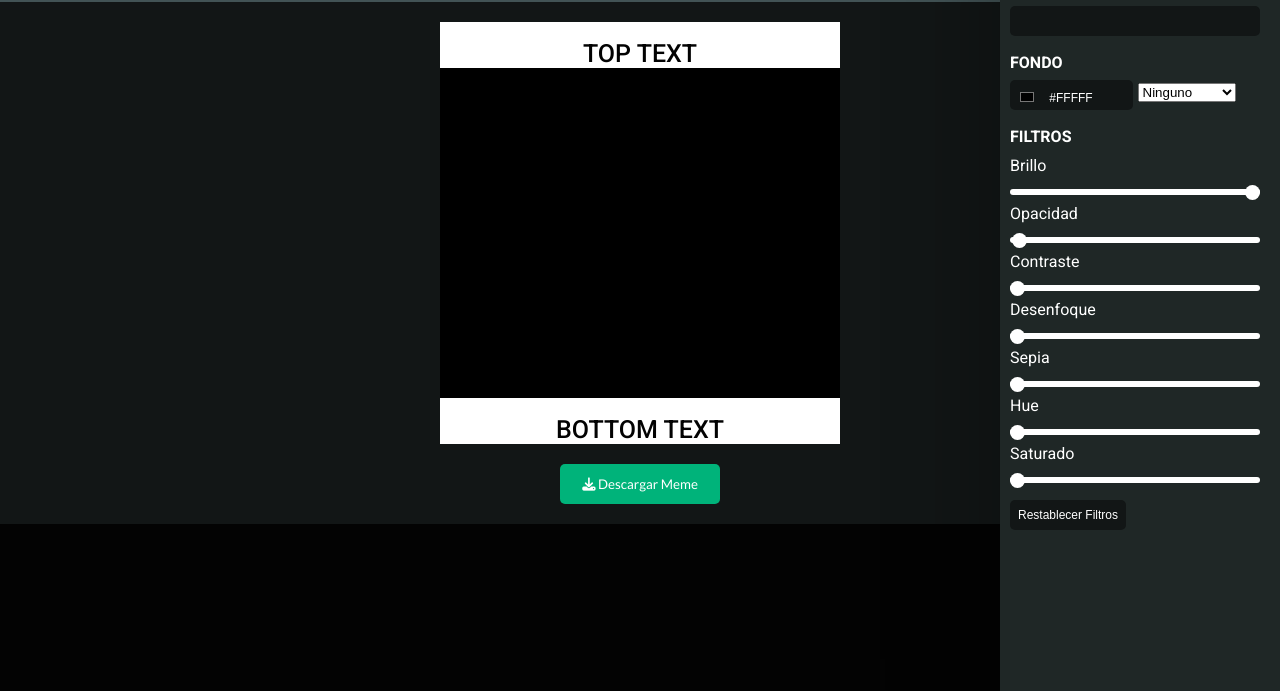
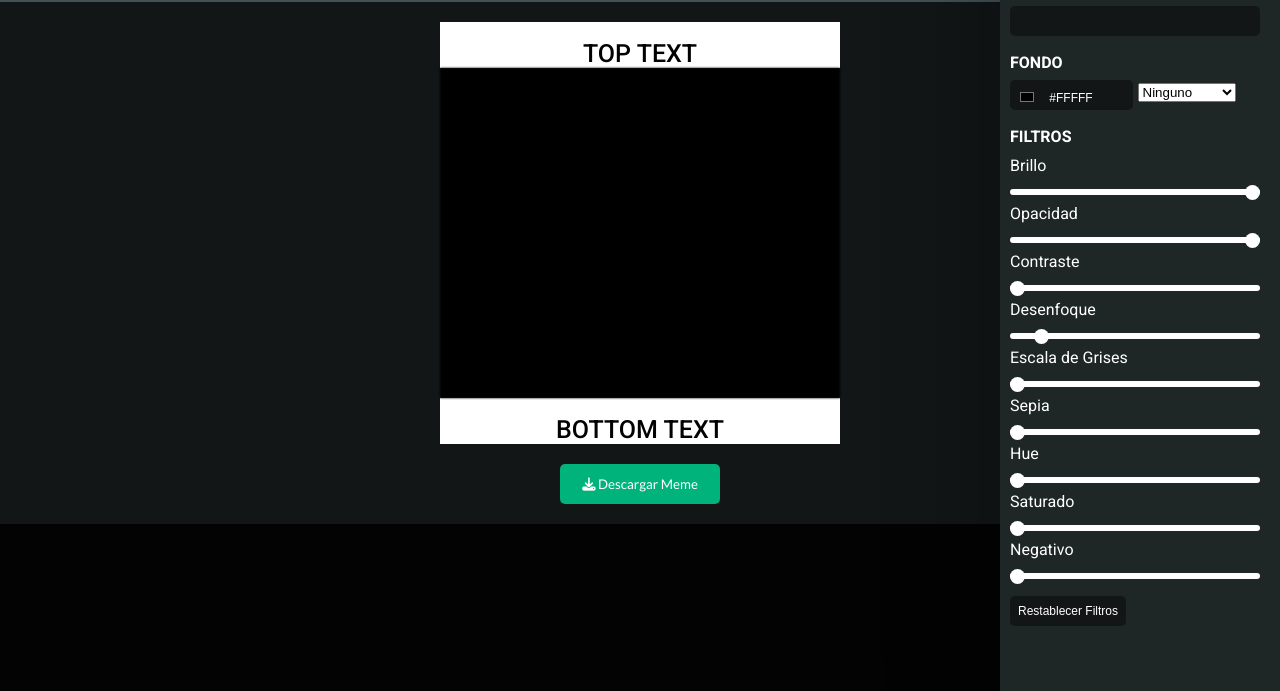
Before and after one commit to ZuriRuiz/generador-de-memes-parte-mil, a plain HTML site: page index.html in a window 1280 px wide. Both pictures are taken after a click on the button "Restablecer Filtros". Shown: the part 109-800 px from the top of the page. Drawn offline with Linux system fonts and the light colour scheme.

Commit message:
agregue filtros de la imagen y el boton de reset filtros de la imagen

```diff
--- a/app.js
+++ b/app.js
@@ -234,63 +234,48 @@ blendMode.addEventListener("input", ()=> {
     imagenMeme.style.backgroundBlendMode = blendMode.value;
 });
 
-//Sliders
-const brightness = document.getElementById("brightness-slider");
-const opacity = document.getElementById("opacity-slider");
-const contrast = document.getElementById("contrast-slider");
-const blurs = document.getElementById("blur-slider");
-const grayscale = document.getElementById("grayscale-slider");
-const sepia = document.getElementById("sepia-slider");
-const hue = document.getElementById("hue-slider");
-const saturate = document.getElementById("saturate-slider");
-const invert = document.getElementById("invert-slider");
+//Filtros de la imagen
+const brillo = document.getElementById("brillo");
+const opacidad = document.getElementById("opacidad");
+const contraste = document.getElementById("contraste");
+const desenfoque = document.getElementById("blur");
+const grises = document.getElementById("grayscale");
+const sepia = document.getElementById("sepia");
+const hue = document.getElementById("hue");
+const saturado = document.getElementById("saturado");
+const negativo = document.getElementById("negativo");
 
-const imagenFiltro = () =>{
-    imagenMeme.style.filter = `brightness(${brightness.value})
-    opacity(${opacity.value})
-    contrast(${contrast.value}%)
-    blur(${blurs.value}px)
-    grayscale(${grayscale.value}%)
-    sepia(${sepia.value}%)
-    hue-rotate(${hue.value}deg)
-    saturate(${saturate.value}%)
-    invert(${invert.value})`;
-}
+const filtrosImagen = ()=>{
+    imagenMeme.style.filter = `brightness(${brillo.value})
+    opacity(${opacidad.value}) contrast(${contraste.value}%)
+    blur(${desenfoque.value}px) grayscale(${grises.value}%)
+    sepia(${sepia.value}%) hue-rotate(${hue.value}deg)
+    saturate(${saturado.value}%) invert(${negativo.value})`;
+};
 
-brightness.addEventListener("change",imagenFiltro);
-opacity.addEventListener("change",imagenFiltro);
-contrast.addEventListener("change",imagenFiltro);
-blurs.addEventListener("change",imagenFiltro);
-grayscale.addEventListener("change",imagenFiltro);
-sepia.addEventListener("change",imagenFiltro);
-hue.addEventListener("change",imagenFiltro);
-saturate.addEventListener("change",imagenFiltro);
-invert.addEventListener("change",imagenFiltro);
+brillo.addEventListener("change", filtrosImagen);
+opacidad.addEventListener("change", filtrosImagen);
+contraste.addEventListener("change", filtrosImagen);
+desenfoque.addEventListener("change", filtrosImagen);
+grises.addEventListener("change", filtrosImagen);
+sepia.addEventListener("change", filtrosImagen);
+hue.addEventListener("change",filtrosImagen);
+saturado.addEventListener("change", filtrosImagen);
+negativo.addEventListener("change", filtrosImagen);
 
-//Resetear Filtros
-const resetFiltros = document.querySelector("#resetFiltros");
+//Resetear filtros
+
+const resetFiltros = document.getElementById("resetFiltros");
 
 resetFiltros.addEventListener("click", ()=>{
-    imagenMeme.style.filter = brightness.value="1";
-                            opacity.value="1";
-                            contrast.value="100";
-                            blurs.value = "1";
-                            grayscale.value = "0";
-                            sepia.value="0";
-                            hue.value="0";
-                            saturate.value="100";
-                            invert.value="0";
-                            imagenFiltro();
-});
-
-//Boton de descarga
-//DESGARGA IMAGEN
-const recuadroMeme = document.querySelector(".recuadroMeme");
-const downloadMeme = document.querySelector(".downloadMeme");
-
-downloadMeme.addEventListener("click",()=>{
-    console.log("entre a la funcion");
-    domtoimage.toBlob(document.querySelector(".recuadroMeme")).then(function(blob){
-        window.saveAs(blob, 'meme.png');
-    });
-});
+    imagenMeme.style.filter = brillo.value="1";
+    opacidad.value="1";
+    contraste.value="100";
+    desenfoque.value = "1";
+    grises.value = "0";
+    sepia.value="0";
+    hue.value="0";
+    saturado.value="100";
+    negativo.value="0";
+    filtrosImagen();
+})
--- a/index.html
+++ b/index.html
@@ -86,42 +86,52 @@
             <!--FILTROS-->
             <div>
                 <h3 class="tituloPropiedades">FILTROS</h3>
-                <!--BRILLO-->
+                <div >
+                    <label for="brillo">Brillo</label>
+                    <input type="range" name="" id="brillo" min="0" max="1" value="1" step="0.1" class="puntoBarra">
+                </div>
+
+                <div >
+                    <label for="opacidad">Opacidad</label>
+                    <input type="range" name="" id="opacidad" min="0" max="1" value="1" step="0.1" class="puntoBarra">
+                </div>
+
+                <div >
+                    <label for="contraste">Contraste</label>
+                    <input type="range" name="" id="contraste" min="100" max="1000" value="100" class="puntoBarra">
+                </div>
+
+                <div >
+                    <label for="desenfoque">Desenfoque</label>
+                    <input type="range" name="" id="blur" min="0" max="10" value="0" step="0.1" class="puntoBarra">
+                </div>
+
                 <div>
-                    <label for="brillo">Brillo</label>
-                    <input type="range" name="" id="brigthness-slider" min="0" max="1" value="1" step="0.1" class="puntoBarra">
+                    <label for="escala">Escala de Grises</label>
+                    <input type="range" name="" id="grayscale" min="0" max="100" value="0" class="puntoBarra">
+                </div>
 
+                <div >
+                    <label for="sepia">Sepia</label>
+                    <input type="range" name="" id="sepia" min="0" max="100" value="0"  class="puntoBarra">
                 </div>
-                <!--Opacidad-->
+
                 <div>
-                    <label for="opacidad">Opacidad</label>
-                    <input type="range" name="" id="opacity-slider" min="0" value="1" step="0.1" class="puntoBarra">
+                    <label for="hue">Hue</label>
+                    <input type="range" name="" id="hue" min="0" max="360" value="0" class="puntoBarra">
                 </div>
-                <!--Contraste-->
+
+                <div >
+                    <label for="saturado">Saturado</label>
+                    <input type="range" name="" id="saturado" min="100" max="1000" value="100" step="10"class="puntoBarra">
+                </div>
+
                 <div>
-                    <label for="contraste">Contraste</label>
-                    <input type="range" name="" id="contrast-slider" min="100" max="1000" value="100" class="puntoBarra">
+                    <label for="negativo">Negativo</label>
+                    <input type="range" name="" id="negativo" min="0" max="1" value="0" step="0.1" class="puntoBarra">
                 </div>
-                <!--Desenfoque-->
-                <div>
-                    <label for="desenfoque">Desenfoque</label>
-                    <input type="range" name="" id="grayscale-slider" min="0" max="100" value="0" class="puntoBarra">
-                </div>
-                <!--Sepia-->
-                <div>
-                    <label for="sepia">Sepia</label>
-                    <input type="range" name="" id="sepia-slider" min="0" max="100" value="0" class="puntoBarra">
-                </div>
-                <!--Hue-->
-                <div>
-                    <label for="Hue">Hue</label>
-                    <input type="range" name="" id="invert-slider" min="0" max="1" value="0" step="0.1" class="puntoBarra">
-                </div>
-                <!--Saturado-->
-                <div>
-                    <label for="saturado">Saturado</label>
-                    <input type="range" name="" id="sature-slider" min="0" max="1" value="0" step="0.1" class="puntoBarra">
-                </div>
+
+            </div>
 
                 <button class="colorInputYBoton restablecer" id="resetFiltros">Restablecer Filtros</button>
 
```
